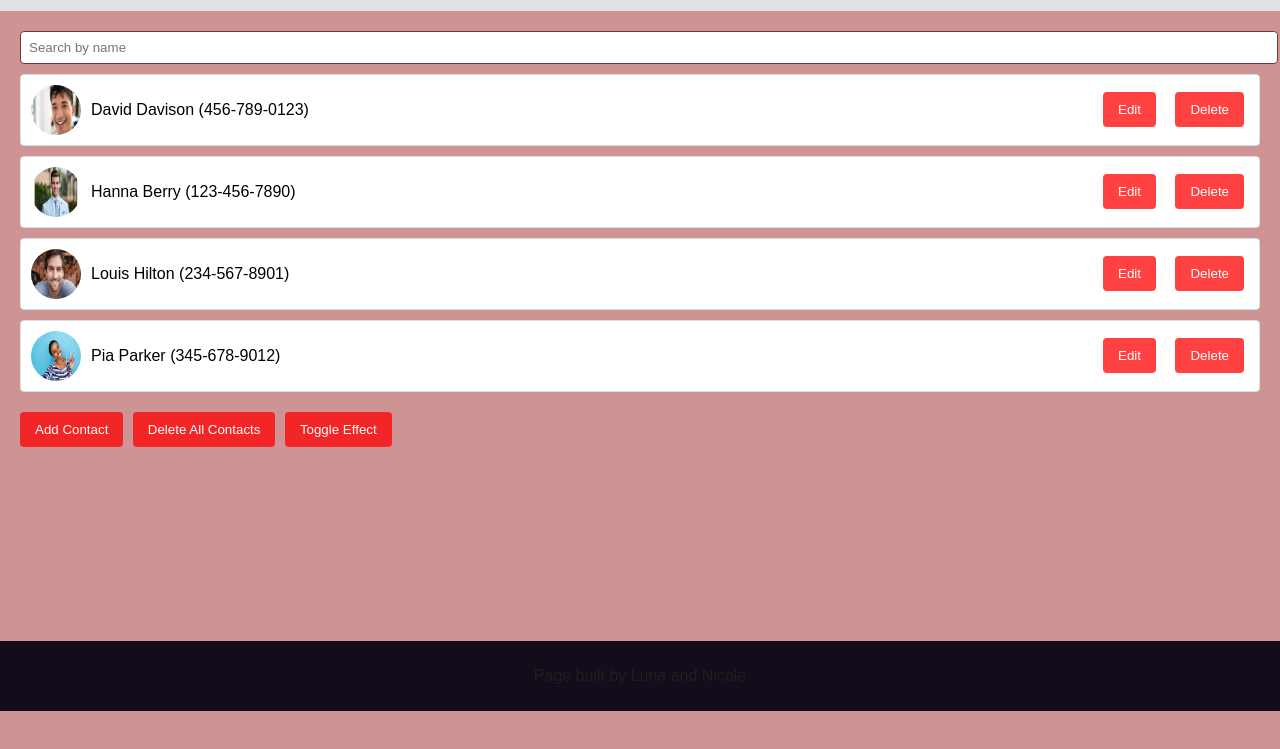
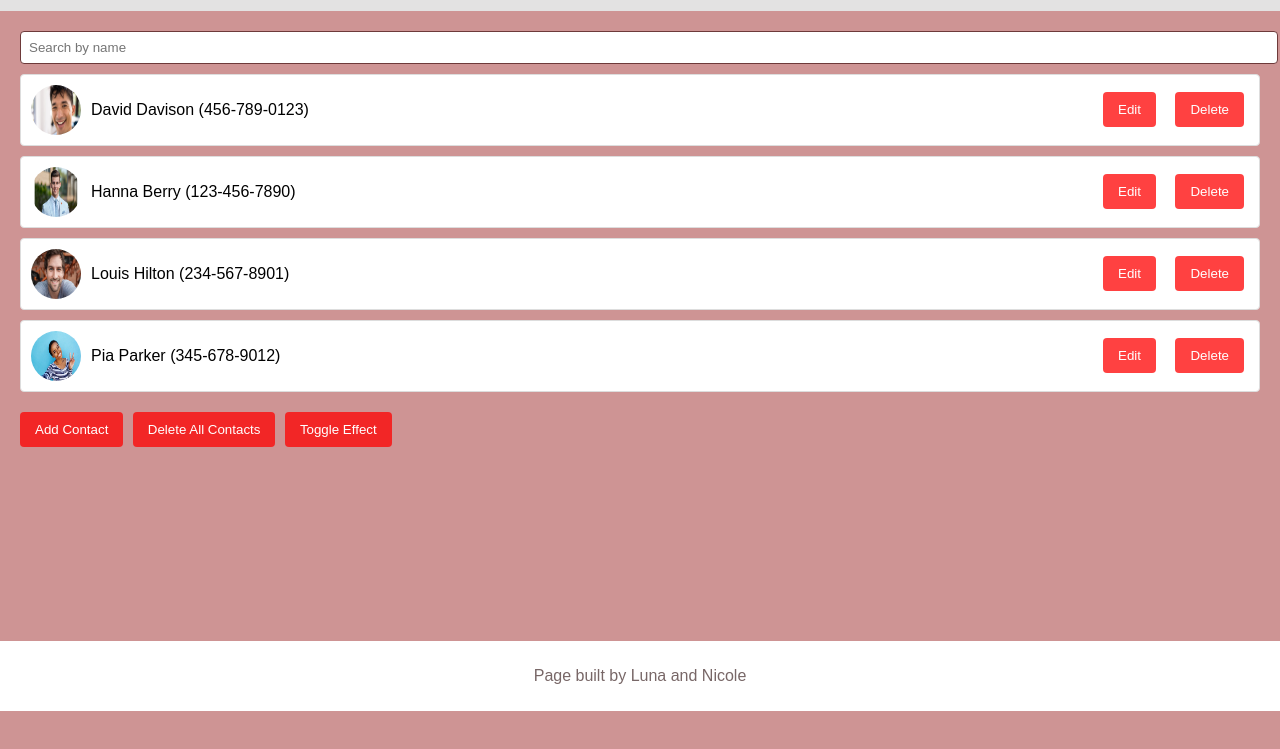
Before and after one commit to LunaMoalim/FinalJSProject, a plain HTML site: page index.html in a window 1280 px wide. Shown: the part 89-838 px from the top of the page. Drawn offline with Linux system fonts and the light colour scheme.

Commit message:
Update styles.css

```diff
--- a/styles.css
+++ b/styles.css
@@ -105,8 +105,8 @@ button:hover {
 }
 
 footer {
-    background-color: #130c1b;
-    color: #231d1a;
+   background-color: #ffffff;
+    color: #786767;
     padding: 10px 0;
     text-align: center;
 margin-top: auto;
```
